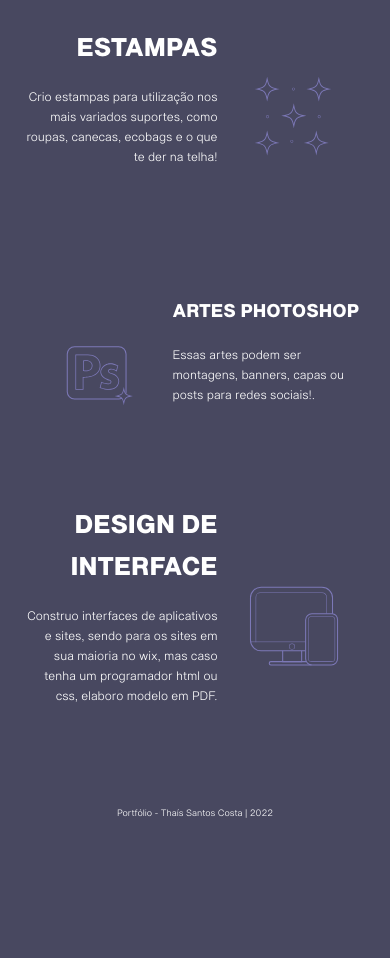
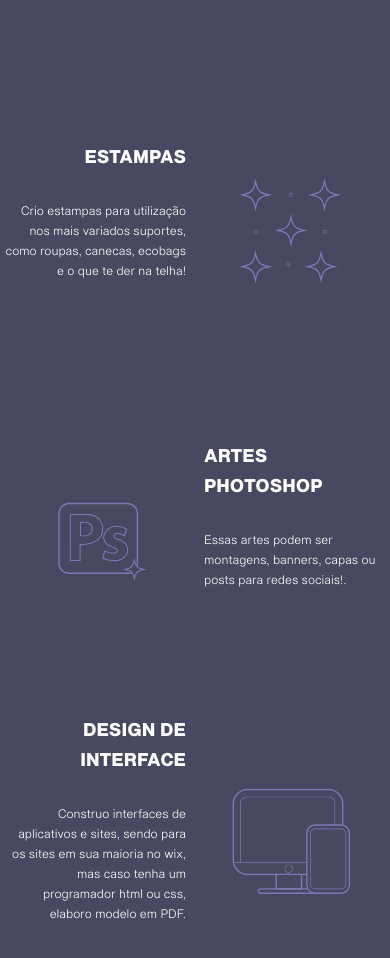
Before and after one commit to ThaeZi/Portfolio, a plain HTML site: page pages/services.html in a window 390 px wide. Shown: the part 960-1918 px from the top of the page. Before the commit the page ends 1864 px from the top, so only its background shows below. Drawn offline with Linux system fonts and the light colour scheme.

Commit message:
finalizado

```diff
--- a/pages/services.html
+++ b/pages/services.html
@@ -57,7 +57,7 @@
             </div>
         </div>
 
-        <div class="right-services">
+        <div class="right-services last-services">
             <div class="row-itens-services">
                 <span class="span-services2">Estampas</span>
                 <p class="txt-services2" id="editorial"><span class="span-services"></span> <br>
@@ -66,7 +66,7 @@
             <div class="div-img-services"><img src="../svg/Icones/Estampas.svg" alt="" class="img-services"></div>
         </div>
 
-        <div class="all-services">
+        <div class="all-services last-services">
             <div class="div-img-services"><img src="../svg/Icones/artes photoshop.svg" alt="" class="img-services"></div>
             <div class="row-itens-services">
                 <span class="span-services">Artes Photoshop</span>
@@ -75,7 +75,7 @@
             </div>
         </div>
 
-        <div class="right-services">
+        <div class="right-services last-services">
             <div class="row-itens-services">
                 <span class="span-services2">Design de Interface</span>
                 <p class="txt-services2" id="editorial"><span class="span-services"></span> <br>
--- a/style.css
+++ b/style.css
@@ -312,7 +312,9 @@ width: 40%;
                     /* Footer */
 footer {
 height: 100px;
-display: block;
+display: flex;
+justify-content: center;
+align-items: center;
 margin-top: 40px;
 }
 
@@ -323,6 +325,10 @@ font-size: 9px;
 text-align: center;
 font-family: Sublima;
 color: white;
+}
+
+.footer-about{
+  margin-top: 0;
 }
 
 
@@ -374,13 +380,11 @@ margin-top: 60px;
 object-fit: cover;
 }
 
-.div-img img{
-
-object-fit: cover;
-}
 
 .imgAbout{
 width: 100%;
+max-height: 450px;
+object-fit: cover;
 }
 
 .div-about p{
@@ -429,8 +433,6 @@ margin-right: 10%;
 
 .all-services, .right-services{
 height: 250px;
-margin-top: 50px;
-
 }
 
 .row-itens-services{
@@ -696,6 +698,10 @@ form [type="submit"]{
     margin-left: 2%;
   }
 
+  .last-services{
+    margin-top: 40px;
+  }
+
 }
 
 
@@ -861,10 +867,7 @@ text-transform: uppercase;
     height: 80%;
   }
 
-  .div-about p{
-    margin-top: -80px;
 
-  }
 
   .footer-about{
     display: flex;
@@ -888,16 +891,20 @@ height: 10%;
 align-items: center;
 margin: 50px 0 auto 0;
 }
+.row-itens-services{
+  margin: 0 4px 0 4px;
+}
 
 .div-img-services{
-width: 150px;
+  width: 200px;
 }
 
-#editorial{
-margin-top: 0;
+.img-services{
+  height: 200px;
 }
 
-.span-services{
+
+.span-services, .span-services2{
 font-size: 18px;
 }
 }
```
